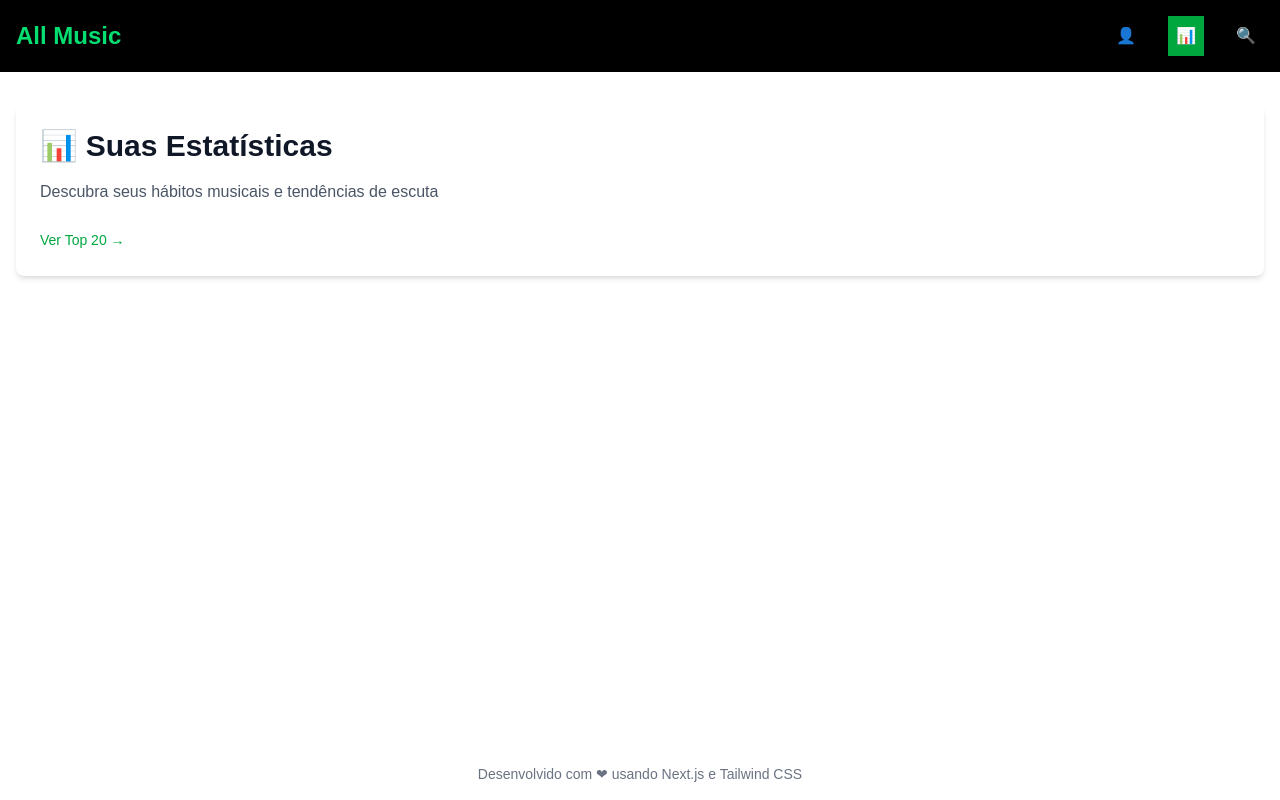
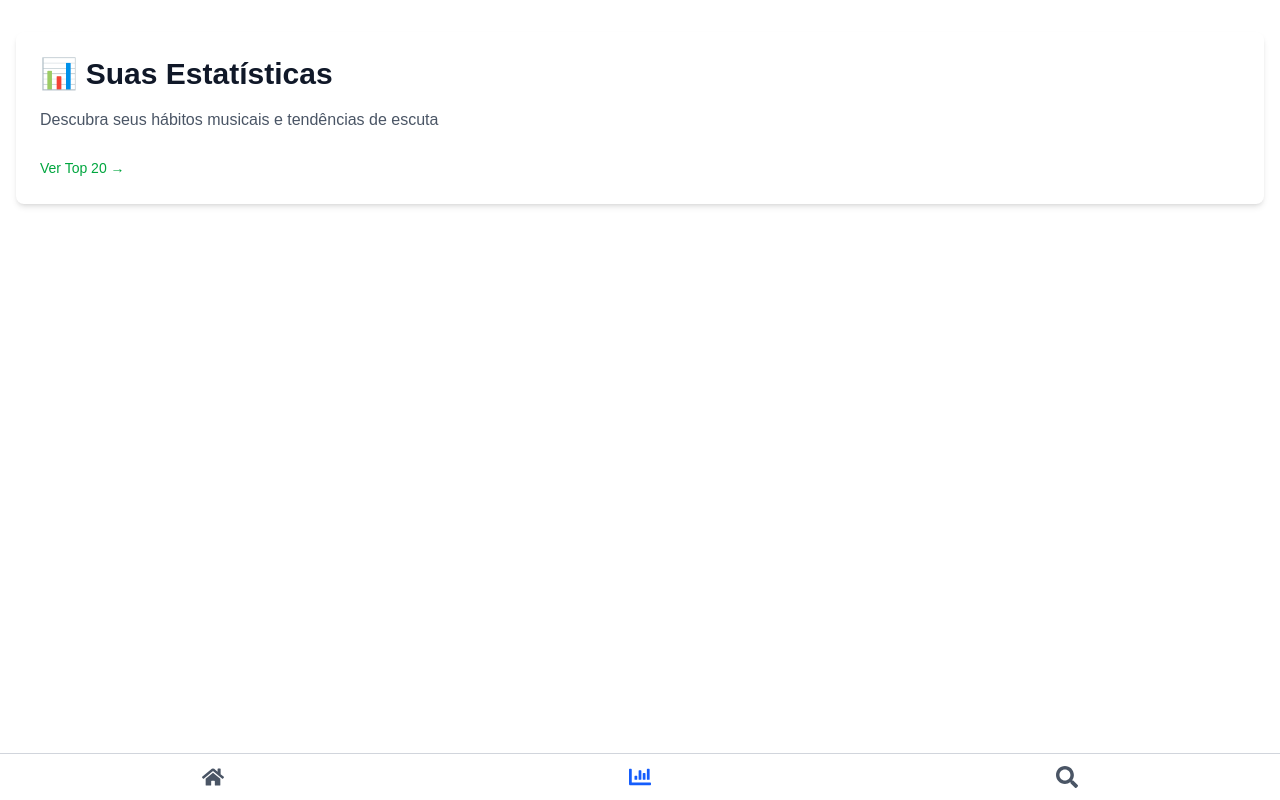
Before and after one commit to g-birocci/react_app_music, a Next.js app in the folder my-next-project/: page /estatisticas in a window 1280 px wide. Built offline with nearby package versions, Linux system fonts and the light colour scheme.

Commit message:
new navbar

```diff
--- a/my-next-project/src/components/NavBar.jsx
+++ b/my-next-project/src/components/NavBar.jsx
@@ -1,27 +1,33 @@
 import Link from 'next/link'
 import { useRouter } from 'next/router'
+import { FaHome, FaChartBar, FaSearch } from 'react-icons/fa'
 
 export default function Navbar() {
   const router = useRouter()
   const isActive = (path) => router.pathname === path
 
   return (
-    <nav className="bg-black text-white p-4 flex justify-between items-center">
-        <Link href="/" className="text-2xl font-bold text-green-400">
-           All Music
-        </Link>
+    <nav className="fixed bottom-0 left-0 w-full bg-white border-t border-gray-300 flex justify-around items-center py-3">
+      <Link
+        href="/"
+        className={`flex flex-col items-center ${isActive('/') ? 'text-blue-600' : 'text-gray-600'}`}
+      >
+        <FaHome size={22} />
+      </Link>
 
-        <div className="flex space-x-6">
-          <Link href="/perfil" className={isActive('/perfil') ? 'bg-green-600 p-2' : 'p-2'}>
-            👤
-          </Link>
-          <Link href="/estatisticas" className={isActive('/estatisticas') ? 'bg-green-600 p-2' : 'p-2'}>
-            📊
-          </Link>
-          <Link href="/pesquisa" className={isActive('/pesquisa') ? 'bg-green-600 p-2' : 'p-2'}>
-            🔍
-          </Link>
-        </div>
-    </nav>
-  )
+      <Link
+        href="/estatisticas"
+        className={`flex flex-col items-center ${isActive('/estatisticas') ? 'text-blue-600' : 'text-gray-600'}`}
+      >
+        <FaChartBar size={22} />
+      </Link>
+
+      <Link
+        href="/pesquisa"
+        className={`flex flex-col items-center ${isActive('/pesquisa') ? 'text-blue-600' : 'text-gray-600'}`}
+      >
+        <FaSearch size={22} />
+      </Link>
+    </nav>
+  )
 }
```
